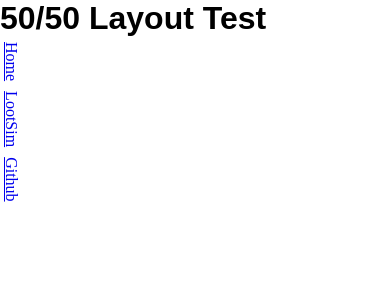
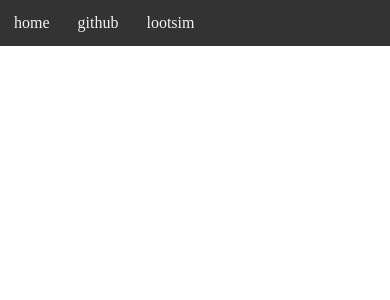
Before and after one commit to dec-k/dec-js, a React (Create React App) app: page / in a window 390 px wide. Shown: the top 300 px of the page. Built offline with nearby package versions, Linux system fonts and the light colour scheme.

Commit message:
gutted 5050, converting to a more standard layout

```diff
--- a/src/Layout/layout.js
+++ b/src/Layout/layout.js
@@ -3,6 +3,7 @@
 import Aux from '../hoc/Auxiliary/auxiliary'
 import classes from './layout.module.css';
 import Sidebar from '../UI/Sidebar/sidebar';
+import Navbar from '../UI/Navbar/navbar';
 
 /*
 Dictate the layout of constant or near-constant, static page elements like navbars, headers, etc.
@@ -11,8 +12,9 @@
     return (
         <Aux>
             <div className={classes.Container}>
-                <Header />
-                <Sidebar />
+                <Navbar />
+
+
             </div>
         </Aux>
     );
--- a/src/Layout/layout.module.css
+++ b/src/Layout/layout.module.css
@@ -1,15 +1,5 @@
 .Container {
-    background: linear-gradient(
-      to right,
-      #ffffff 0%,
-      #ffffff 50%,
-      #128cff 50%,
-      #27da95 100%
-    );
 
-    position: fixed;
-    height:100%;
-    width: 100%;
   }
 
   @media (max-width: 500px){
--- a/src/UI/Header/header.module.css
+++ b/src/UI/Header/header.module.css
@@ -1,35 +1,10 @@
 .PrimaryHeader {
     font-family: 'Archivo Black', sans-serif;
 
-    width: 50%;
-    margin: 0;
 
-    position: absolute;
-    padding-top: 300px;
-    margin-right: 50px;
-
-    text-align: right;
 }
 
 .SecondaryHeader {
     font-family: 'Archivo Black', sans-serif;
 
-    width: 50%;
-    margin: 0;
-
-    position: absolute;
-    padding-top: 350px;
-
-    text-align: right;
 }
-
-@media (max-width: 499px) {
-    .PrimaryHeader {
-        padding-top: 0px;
-        width: 100%;
-        text-align: left;
-    }
-    .SecondaryHeader {
-        display: none;
-    }
-}
--- /dev/null
+++ b/src/UI/Navbar/navbar.js
@@ -0,0 +1,14 @@
+import React from 'react';
+import classes from './navbar.module.css';
+
+const navbar = (props) => {
+    return(
+        <div className={classes.NavBar}>
+            <a href='/'>home</a>
+            <a href='/'>github</a>
+            <a href='/'>lootsim</a>
+        </div>
+    );
+}
+
+export default navbar;
--- /dev/null
+++ b/src/UI/Navbar/navbar.module.css
@@ -0,0 +1,16 @@
+.NavBar {
+    overflow: hidden;
+    background-color: #333;
+    position: fixed;
+    top: 0;
+    width: 100%;
+}
+
+.NavBar a {
+    float: left;
+    display: block;
+    color: #f2f2f2;
+    text-align: center;
+    padding: 14px;
+    text-decoration: none;
+}
```
